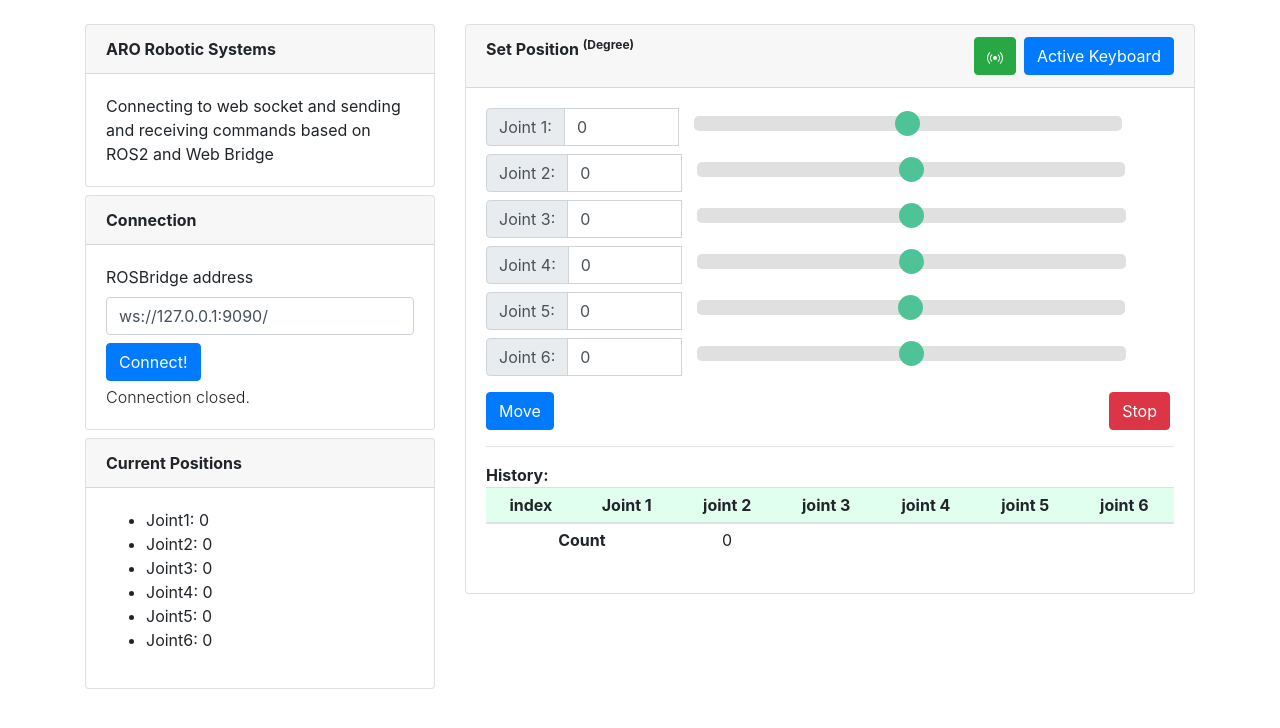
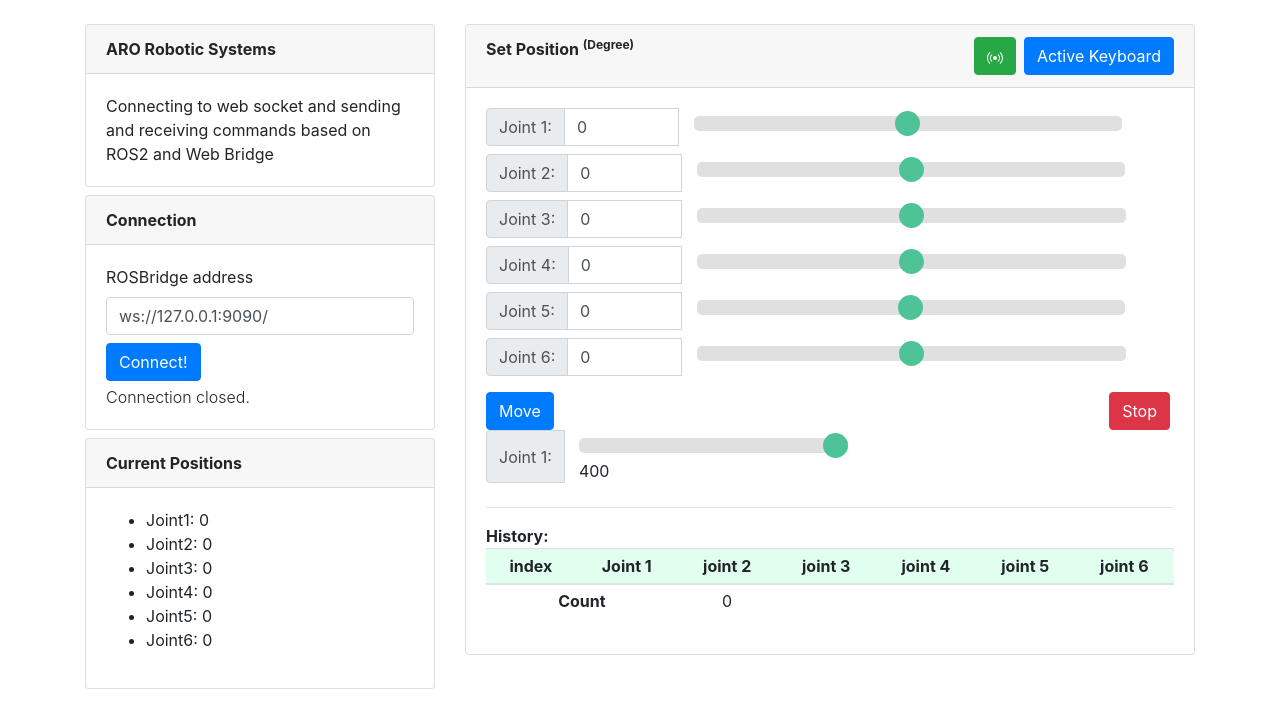
Before and after one commit to hjaro/erob_pkg, a plain HTML site: page erob_web/vue.html in a window 1280 px wide. Drawn offline with nearby package versions, Linux system fonts and the light colour scheme.

Commit message:
Add speed

```diff
--- a/erob_web/vue.html
+++ b/erob_web/vue.html
@@ -195,11 +195,20 @@
                             </div>
 
                             <div class="row">
-                                <div class="col-md-4 col-sm-4">
+                                <div class="col-md-8 col-sm-8">
                                     <button class="mt-2 btn btn-primary" @click="send"> Move </button>
+                                    <div class="input-group mb-2">
+                                        <div class="input-group-prepend">
+                                            <span class="input-group-text" >Joint 1:</span>
+                                        </div>
+                                        <!-- <input class="col-md-2 form-control" v-model="spped" max="100" min="-400" type="number" /> -->
+                                        <div class="col-md-8">
+                                            <input type="range" min="100" v-model="speed" max="400" class="slider mt-2" />{{speed}}
+                                        </div>
+                                    </div>
                                 </div>
                                 <!-- <div class="col-md-4"></div> -->
-                                <div class="col-md-8 col-sm-8 text-right">
+                                <div class="col-md-4 col-sm-4 text-right">
                                     <button class="mt-2 btn btn-danger mr-1" @click="Stop"> Stop </button>
                                     <!-- <button class="mt-2 btn btn-success "  @click="Disengage"> Disengage
                                         Brake </button> -->
```
